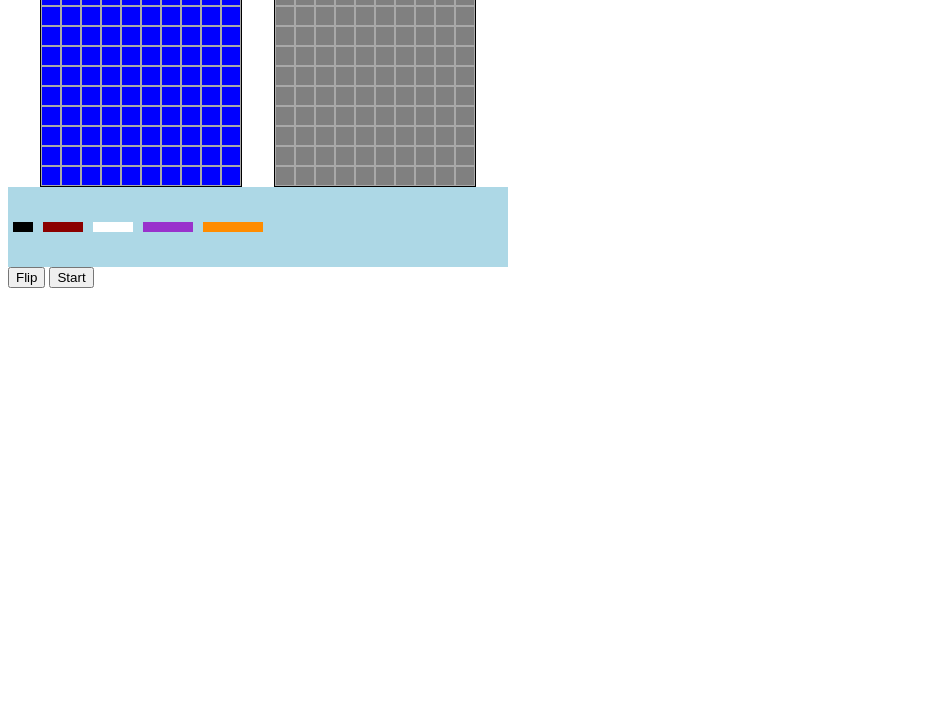
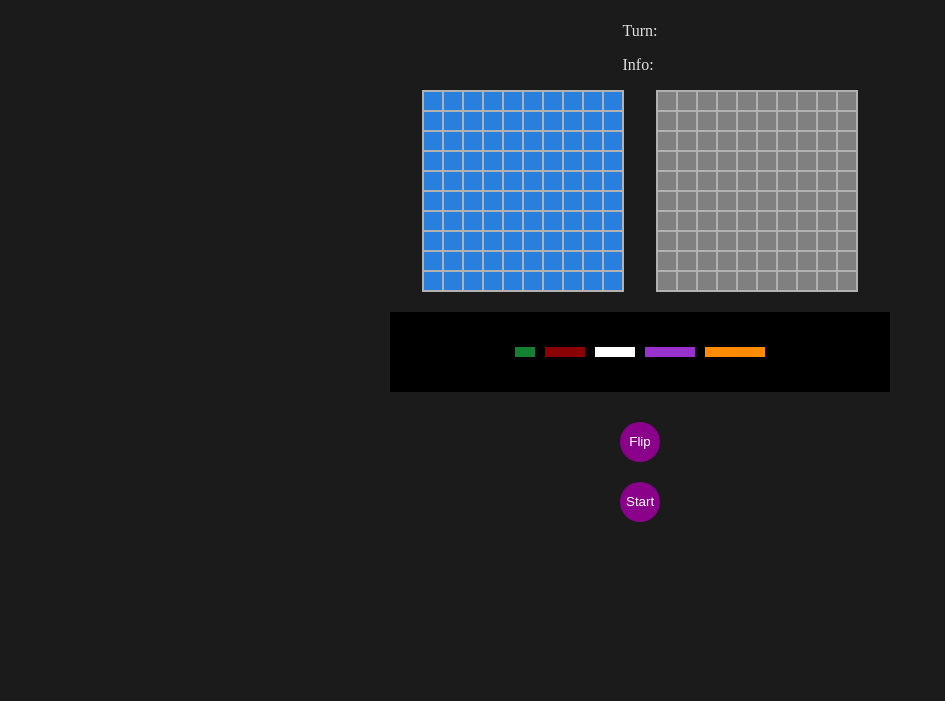
Before and after one commit to avanarts/battleships, a plain HTML site: page index.html in a window 1280 px wide. Shown: the part 99-800 px from the top of the page, without its empty margins (0-945 px from the left). Drawn offline with Linux system fonts and the light colour scheme.

Commit message:
adding styling

```diff
--- a/app.js
+++ b/app.js
@@ -6,11 +6,9 @@ const startButton = document.getElementById('start-btn')
 const infoDisplay = document.getElementById('info')
 const turnDisplay = document.getElementById('turn')
 
-console.log(infoDisplay)
 
-
+//allows the player to flip ships before placement
 let angle = 0
-
 const flipShip = () => {
     const optionShips = Array.from(optionsContainer.children)
     angle === 0 ? angle = 90 : angle = 0;
@@ -38,7 +36,7 @@ const createGrid = (color, user) => {
 
 }
 
-createGrid('blue', 'player');
+createGrid('#297FDE', 'player');
 createGrid('gray', 'computer');
 
 
--- a/index.html
+++ b/index.html
@@ -7,7 +7,11 @@
     <link rel="stylesheet" href="styles.css"/>
 </head>
 <body>
-    <div id="game-info">
+    <div class="container">
+
+        <h1>Battleship</h1>
+
+        <div class="game-info" id="game-info">
             <p>Turn: <span id="turn"></span></p>
             <p>Info: <span id="info"></span></p>
         </div>
@@ -26,6 +30,11 @@
         <button class="flip-ship" id="flip-ship">Flip</button>
         <button class="start-btn" id="start-btn">Start</button>
 
+        <div class="game-timer" id="game-timer">
+
+        </div>
+
+    </div>
     <script src="app.js"></script>
 </body>
 </html>
--- a/styles.css
+++ b/styles.css
@@ -1,9 +1,36 @@
+body {
+    background-color: rgb(27, 27, 27);
+    color: rgb(224, 224, 224);
+}
+
+.container {
+    display: flex;
+    flex-direction: column;
+    align-items: center;
+    justify-content: center;
+    height: 80vh;
+}
+
+h1 {
+    color: #8B008B;
+}
+
+button {
+    background-color: #8B008B;
+    color: white;
+    margin: 10px;
+    border: none;
+    height: 40px;
+    width: 40px;
+    border-radius: 50%;
+}
+
 .grid {
     border: 1px solid black;
 }
 
 .cube {
-    border: 1px solid darkgray;
+    border: 1px solid rgb(177, 177, 177);
     width: 20px;
     height: 20px;
     box-sizing: border-box;
@@ -16,15 +43,17 @@
 }
 
 .options-container {
-    background-color: lightblue;
+    background-color: rgb(0, 0, 0);
     width: 500px;
     height: 80px;
     display: flex;
     align-items: center;
+    justify-content: center;
+    margin: 20px;
 }
 
 .game-board {
-    border: 1px solid black;
+    border: 1px solid rgb(177, 177, 177);
     width: 200px;
     height: 200px;
     display: flex;
@@ -32,11 +61,11 @@
 }
 
 .destroyer {
-    background-color: black;
+    background-color: rgb(20, 128, 50);
 }
 
 .destroyer-preview {
-    background-color: black;
+    background-color: rgb(20, 128, 50);
     width: 20px;
     height: 10px;
     margin: 5px;
```
Lines whose indentation alone changed are shown as unchanged.
